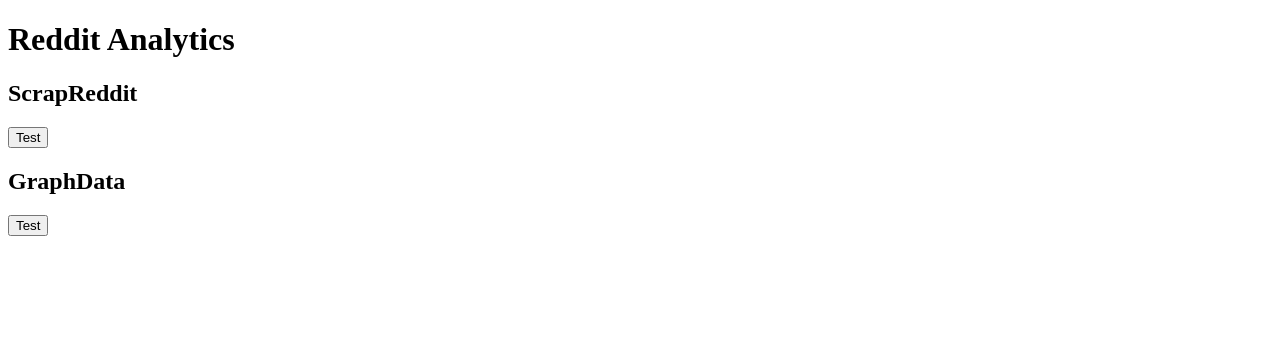
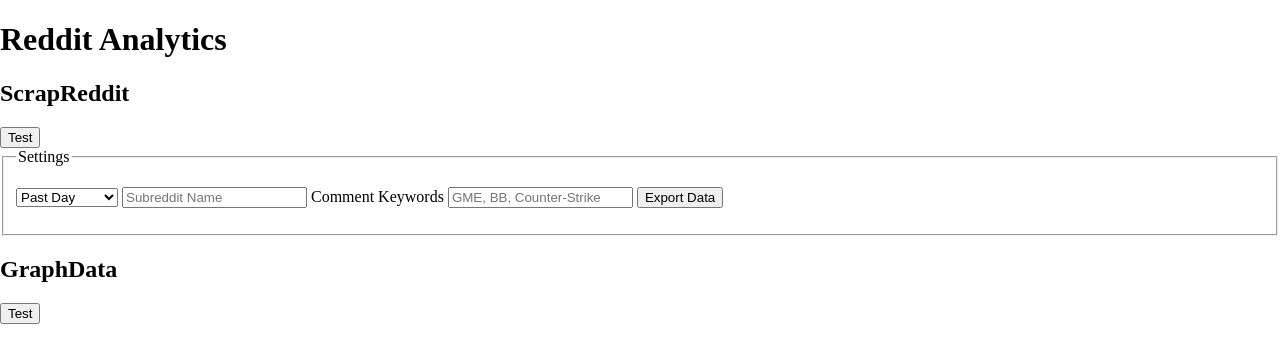
Before and after one commit to wilshum/Reddit-Analytics, a Flask app: page / in a window 1280 px wide. Shown: the top 363 px of the page. Run offline with Flask 2, Linux system fonts and the light colour scheme; some libraries are stand-ins or nearby versions.

Commit message:
Adds basic form data for graph

```diff
--- /dev/null
+++ b/static/css/main.css
@@ -0,0 +1,3 @@
+body {
+  margin: 0;
+}
--- a/templates/base.html
+++ b/templates/base.html
@@ -11,6 +11,7 @@
     <title>Flaskrino</title>
     <link href="https://fonts.googleapis.com/css?family=Montserrat:400,700" rel="stylesheet" type="text/css">
     <link href="https://fonts.googleapis.com/css?family=Lato:400,700,400italic,700italic" rel="stylesheet" type="text/css">
+    <link rel="stylesheet" href="{{ url_for('static', filename='css/main.css') }}">
     {% block head %}{% endblock %}
 
 </head>
--- a/templates/index.html
+++ b/templates/index.html
@@ -4,8 +4,6 @@
 {% block head %}
 <h1>Reddit Analytics</h1>
 {% endblock %}
-
-
 
 {% block body %}
 
@@ -31,6 +29,22 @@
         </form>
 </div>
 
+<form>
+  <fieldset>
+     <legend>Settings</legend>
+     <p>
+        <select id = "graphTimeRangeSelection">
+          <option value = "1">Past Day</option>
+          <option value = "2">Past 7 Days</option>
+          <option value = "3">Past 30 Days</option>
+        </select>
+        <input type="text" id="graphSubredditNameInput" placeholder="Subreddit Name">
+        <label for="graphKeywordsInput">Comment Keywords</label>
+        <input type="text" id="graphKeywordsInput" placeholder="GME, BB, Counter-Strike">
+        <button id="graphDataExportButton">Export Data</button>
+     </p>
+  </fieldset>
+</form>
 
 <script type=text/javascript>
         $(function() {
```
